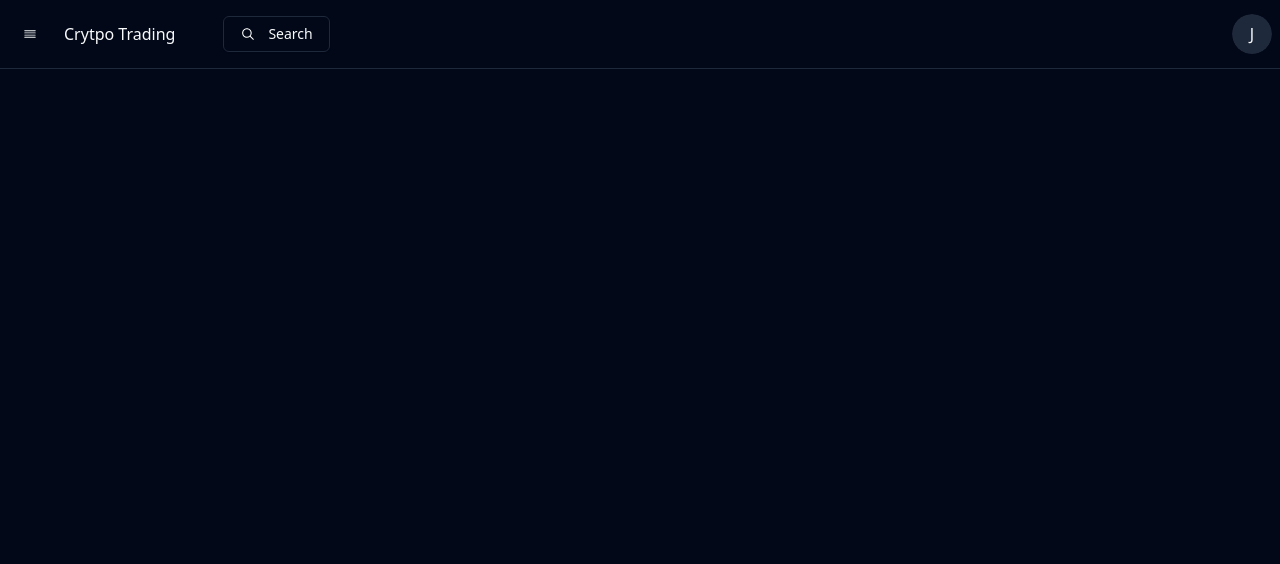
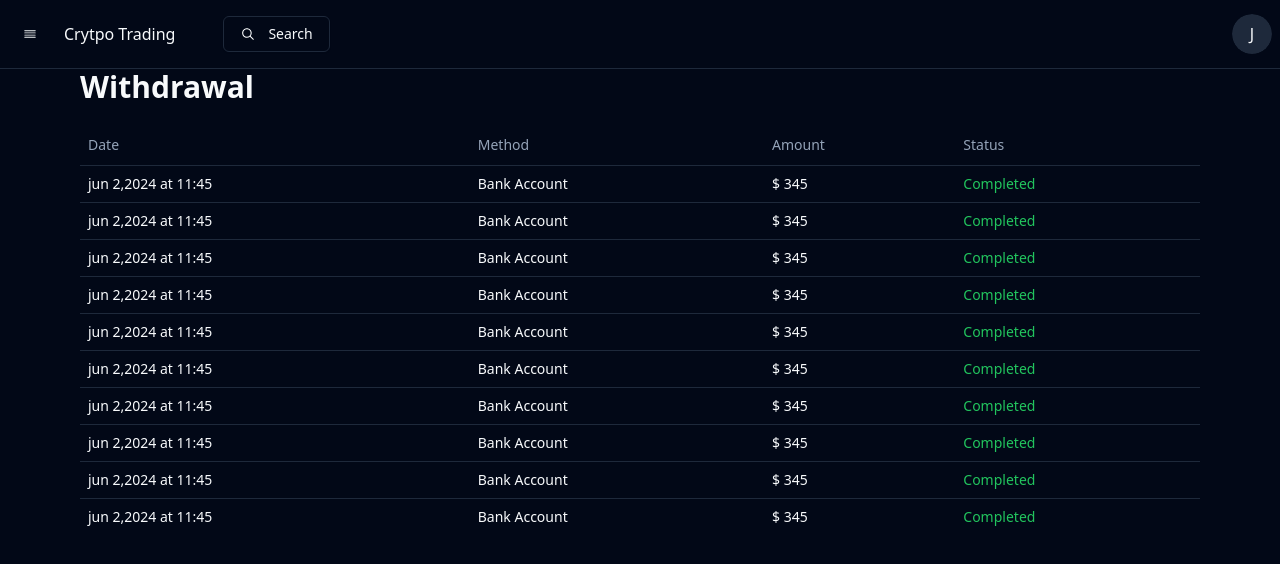
Before and after one commit to Student-jeevan/RealTimeTradingApp, a React app in the folder frontend/: page /withdrawal in a window 1280 px wide. Shown: the top 564 px of the page. Built offline with nearby package versions, Linux system fonts and the light colour scheme; the HTML template or start-up script is replaced by a standard one.

Commit message:
withdrawal page added

```diff
--- a/frontend/src/pages/Withdrawal/Withdrawal.jsx
+++ b/frontend/src/pages/Withdrawal/Withdrawal.jsx
@@ -1,10 +1,42 @@
 import React from 'react'
-
+import {
+  Table,
+  TableBody,
+  TableCell,
+  TableHead,
+  TableHeader,
+  TableRow
+} from '@/components/ui/table';
+import { Avatar, AvatarFallback, AvatarImage } from '@/components/ui/avatar';
 function Withdrawal() {
     return (
-        <div>
+        <div className='px-5 lg:px-20'>
+                    <h1 className='font-bold text-3xl pb-5'>Withdrawal</h1>
+                    <Table className="w-full">
+                        <TableHeader>
+                            <TableRow>
+                                              <TableHead>Date</TableHead>
+                                              <TableHead >Method</TableHead>
+                                              <TableHead >Amount</TableHead>
+                                              <TableHead >Status</TableHead>
+                            </TableRow>
+                        </TableHeader>
 
-        </div>
+                            <TableBody>
+                            {[1, 1, 1, 1, 1, 1 , 1,1,1,1].map((item, index) => (
+                                              <TableRow key={index} className="hover:bg-muted/50">
+                                                 <TableCell>
+                                                    <p>jun 2,2024 at 11:45</p>
+
+                                                 </TableCell>
+                                                <TableCell >Bank Account</TableCell>
+                                                  <TableCell >$ 345</TableCell>
+                                                    <TableCell className='text-green-500' >Completed</TableCell>
+                                              </TableRow>
+                                            ))}
+                            </TableBody>
+                    </Table>
+                </div>
     )
 }
 
```
